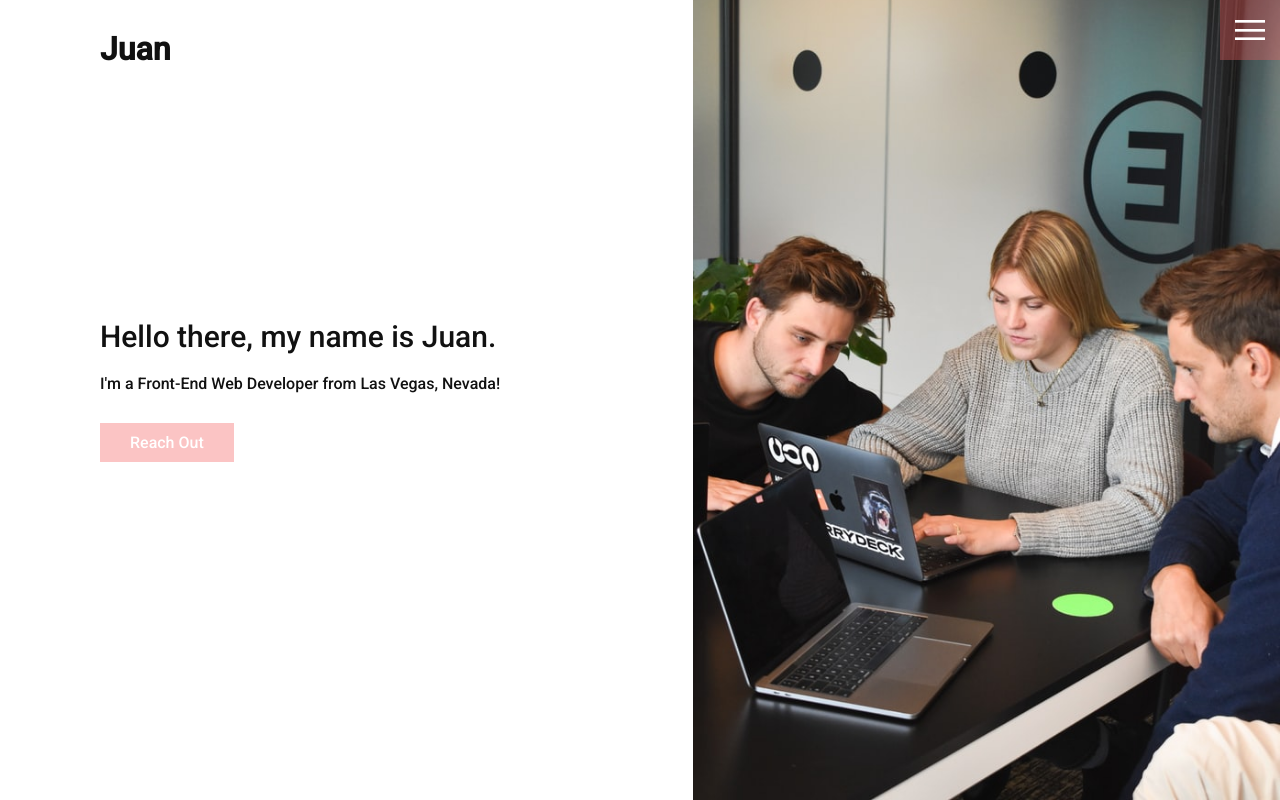
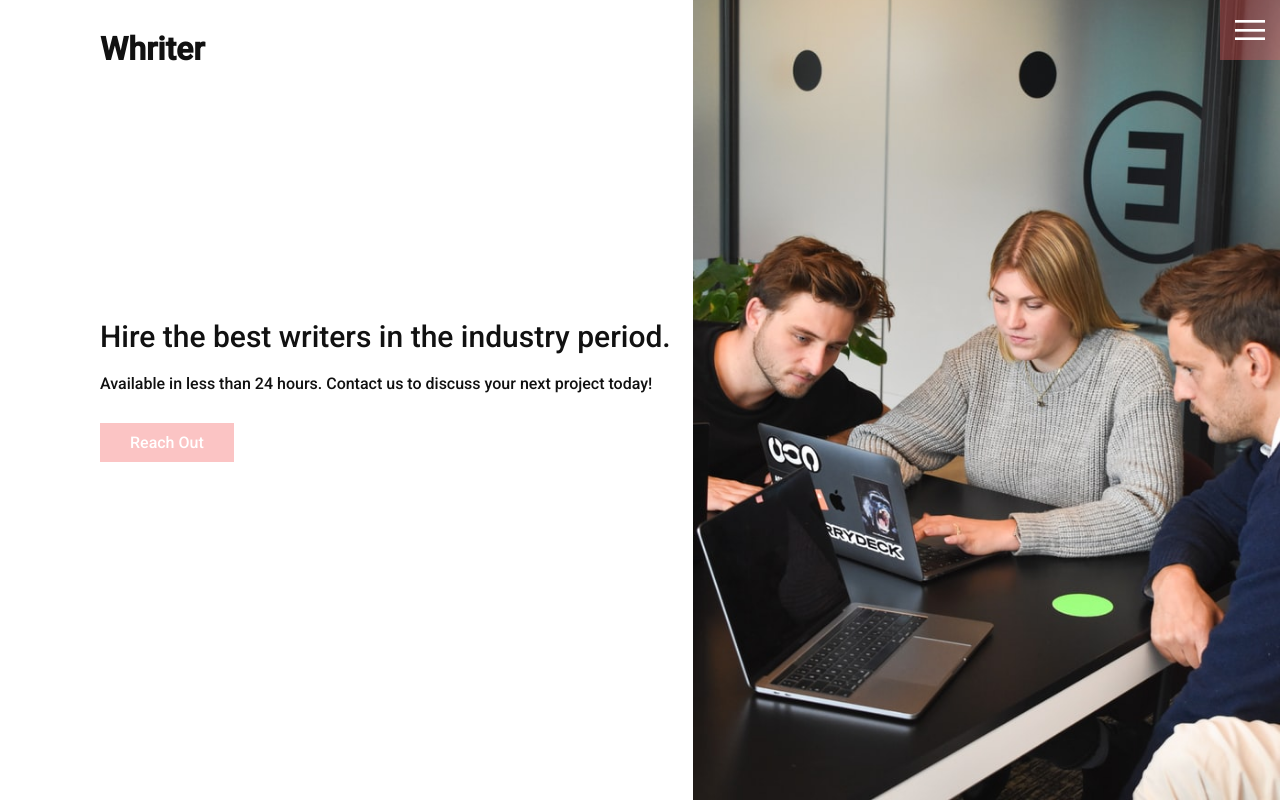
Before and after one commit to JuanMore/Writers-For-Hire, a plain HTML site: page index.html in a window 1280 px wide. Drawn offline with Linux system fonts and the light colour scheme.

Commit message:
Update index.html

```diff
--- a/index.html
+++ b/index.html
@@ -8,7 +8,7 @@
 </head>
 <body>
     <header>
-        <div class="logo">Juan</div>
+        <div class="logo">Whriter</div>
         <div class="toggle"></div>
         <div class="navigation">
             <ul>
@@ -38,8 +38,8 @@
     <section class="home">
         <img src="images/home-img.jpeg" class="home-img" alt="">
         <div class="home-content">
-            <h1>Hello there, my name is Juan.</h1>
-            <p>I'm a Front-End Web Developer from Las Vegas, Nevada!
+            <h1>Hire the best writers in the industry period.</h1>
+            <p>Available in less than 24 hours. Contact us to discuss your next project today!
             </p>
             <a href="contact.html" class="btn">Reach Out</a>
         </div>
```
